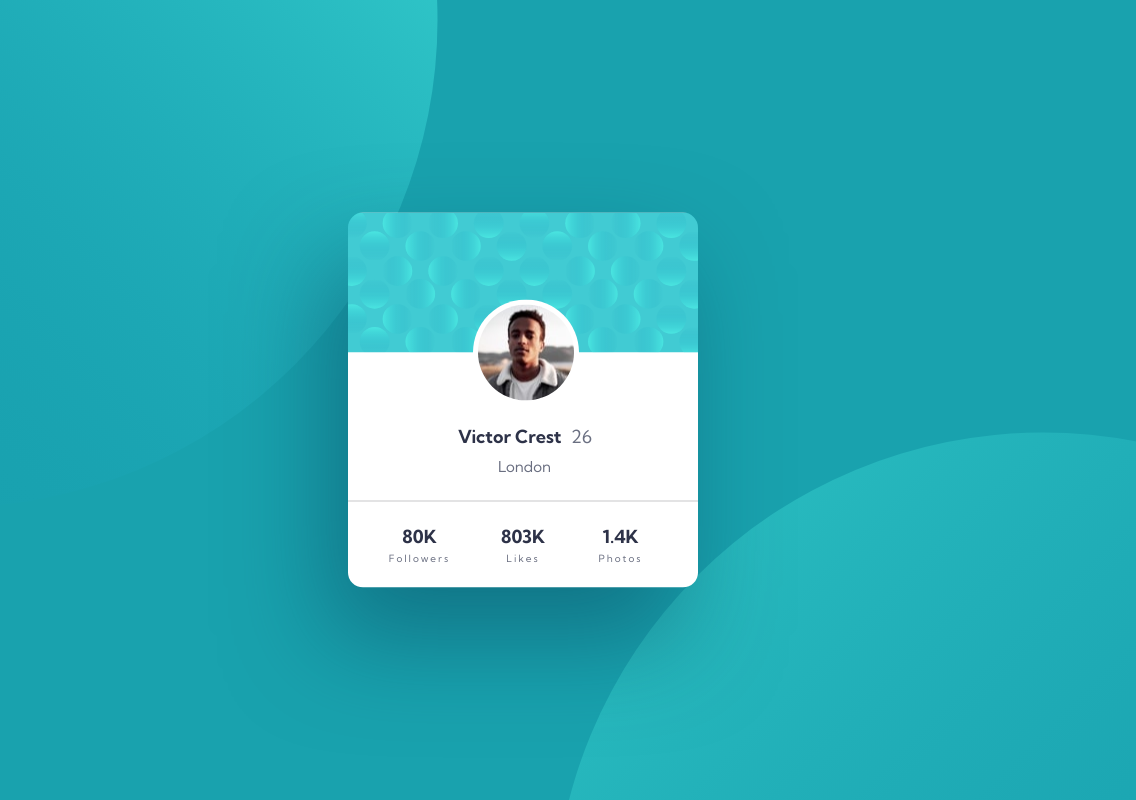
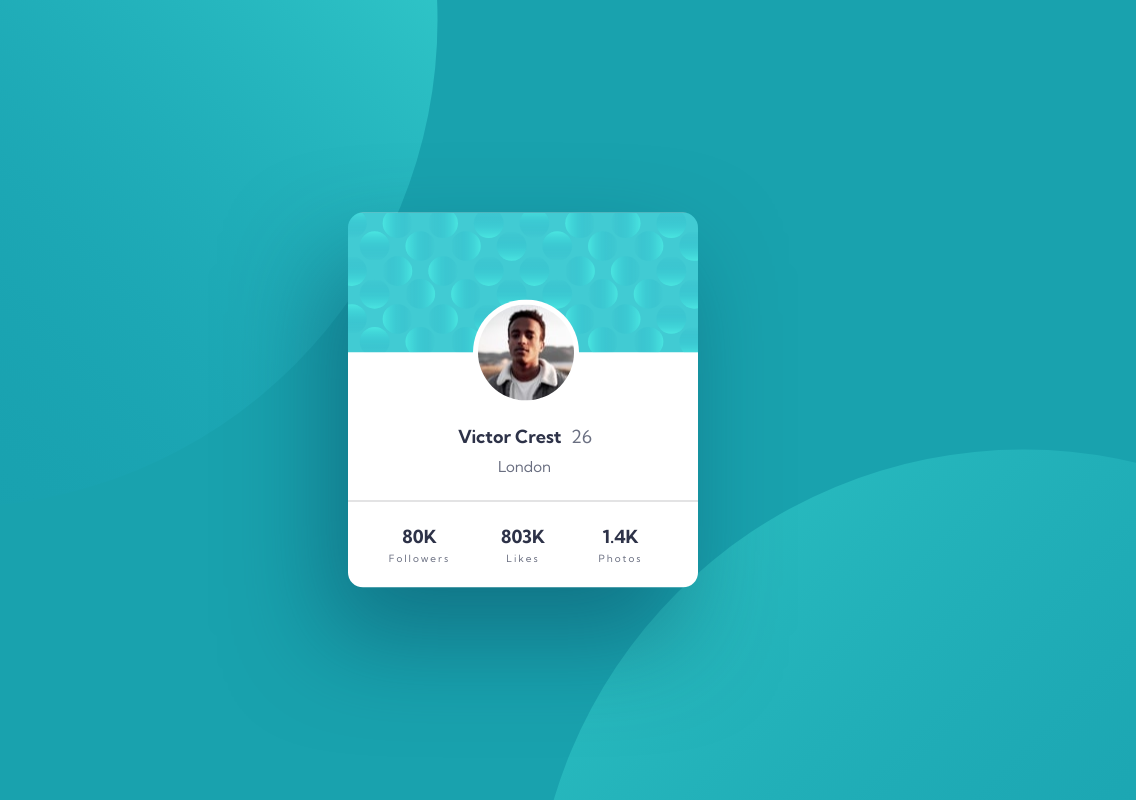
Before and after one commit to jojomanurung/ProfileCard, a plain HTML site: page index.html in a window 1536 px wide. Shown: the whole page, without its empty margins (245-1381 px from the left). Drawn offline with Linux system fonts and the light colour scheme.

Commit message:
Update styles

```diff
--- a/styles.css
+++ b/styles.css
@@ -134,7 +134,7 @@
 /* Desktop Styling */
 @media screen and (min-width: 1440px) {
   .page {
-    background-position: top -470px left -295px, bottom -610px right -240px;
+    background-position: top -470px left -295px, bottom -627px right -220px;
     height: 100vh;
     width: 100%;
   }
```
